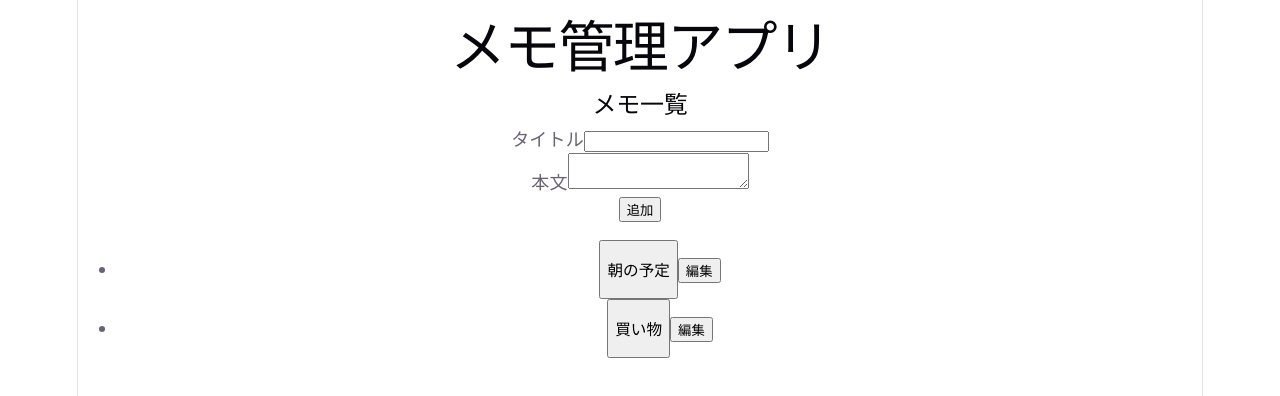
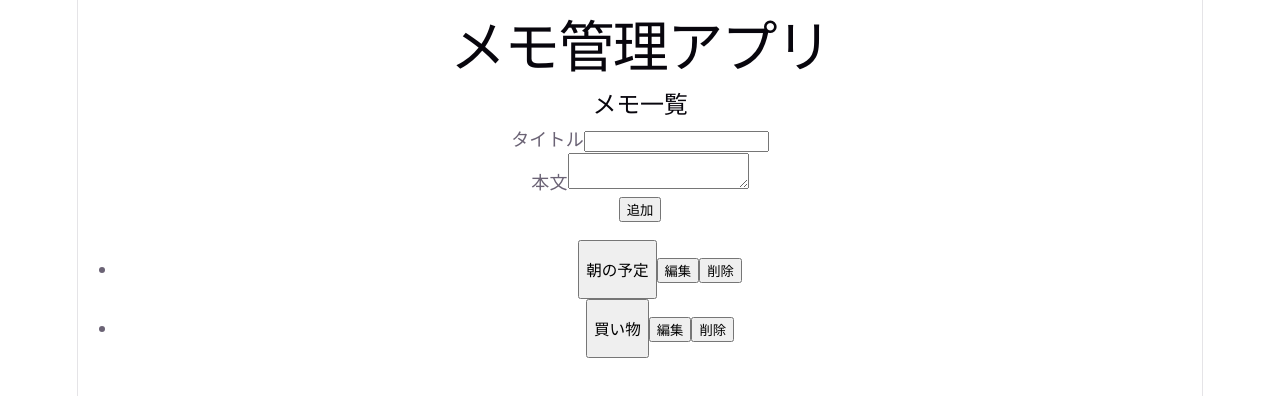
Before and after one commit to Art025/summer, a React (Vite) app in the folder src/summer/memo-app/: page / in a window 1280 px wide. Shown: the top 396 px of the page. Built offline with nearby package versions, Linux system fonts and the light colour scheme.

Commit message:
Add delete memo feature

```diff
--- a/src/summer/memo-app/src/MemoList.jsx
+++ b/src/summer/memo-app/src/MemoList.jsx
@@ -61,6 +61,20 @@
     setEditBody('')
   }
 
+  const deleteMemo = (index) => {
+    setMemos((currentMemos) => currentMemos.filter((_, memoIndex) => memoIndex !== index))
+
+    if (selectedIndex === index) {
+      setSelectedIndex(null)
+    }
+
+    if (editingIndex === index) {
+      setEditingIndex(null)
+      setEditTitle('')
+      setEditBody('')
+    }
+  }
+
   return (
     <section>
       <h2>メモ一覧</h2>
@@ -97,6 +111,9 @@
             <button type="button" onClick={() => startEdit(index)}>
               編集
             </button>
+            <button type="button" onClick={() => deleteMemo(index)}>
+              削除
+            </button>
 
             {editingIndex === index && (
               <form onSubmit={saveEdit}>
```
